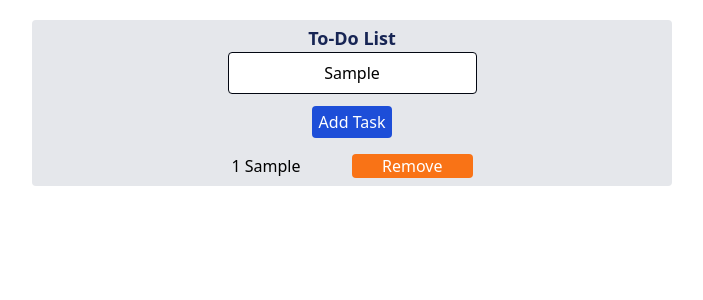
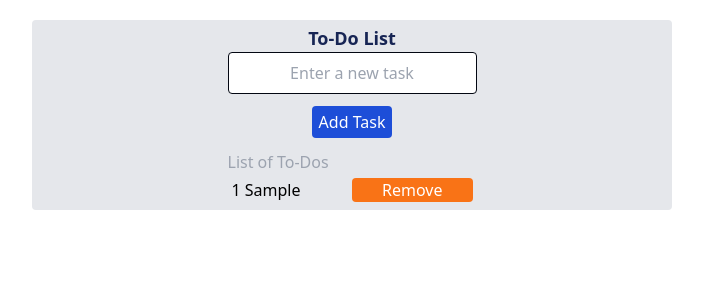
Before and after one commit to buddhika85/30_Apps_Angular, an Angular app: page / in a window 1280 px wide. Both pictures are taken after typing "Sample" into the empty fields and a click on the button "Add Task". Shown: the top 300 px of the page, without its empty margins (288-991 px from the left). Built offline with nearby package versions, Linux system fonts and the light colour scheme.

Commit message:
To Do List

```diff
--- a/src/app/to-do-list-3/to-do-list-3.component.html
+++ b/src/app/to-do-list-3/to-do-list-3.component.html
@@ -15,6 +15,23 @@
       Add Task
     </button>
 
+    <!-- <div
+      class="grid grid-cols-2 p-1"
+      *ngFor="let item of toDoList.toDos; let i = index"
+    >
+      <div>{{ item.toString() }}</div>
+      <button
+        class="bg-orange-500 rounded text-white hover:bg-red-700"
+        (click)="toDoList.removeToDo(item.id)"
+      >
+        Remove
+      </button>
+    </div> -->
+
+    @if(toDoList.toDos.length === 0) {
+    <p class="text-gray-400">No To-Dos to show. Please add one.</p>
+    } @else {
+    <p class="text-gray-400">List of To-Dos</p>
     <div
       class="grid grid-cols-2 p-1"
       *ngFor="let item of toDoList.toDos; let i = index"
@@ -27,5 +44,6 @@
         Remove
       </button>
     </div>
+    }
   </div>
 </div>
--- a/src/app/to-do-list-3/to-do-list-3.component.ts
+++ b/src/app/to-do-list-3/to-do-list-3.component.ts
@@ -15,6 +15,7 @@ export class ToDoList3Component {
 
   addToDo() {
     this.toDoList.addToDo(this.toDoStr);
+    this.toDoStr = '';
   }
 }
 
```
